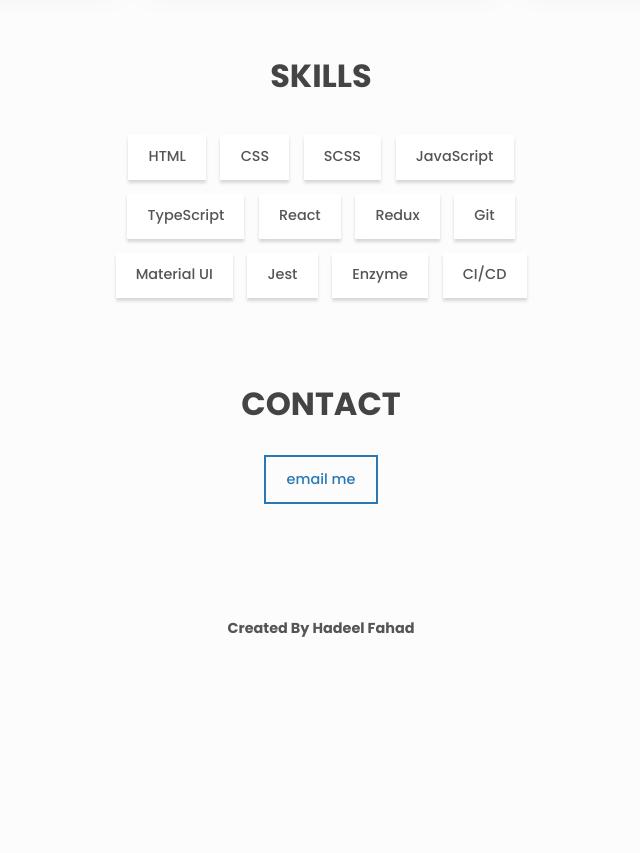
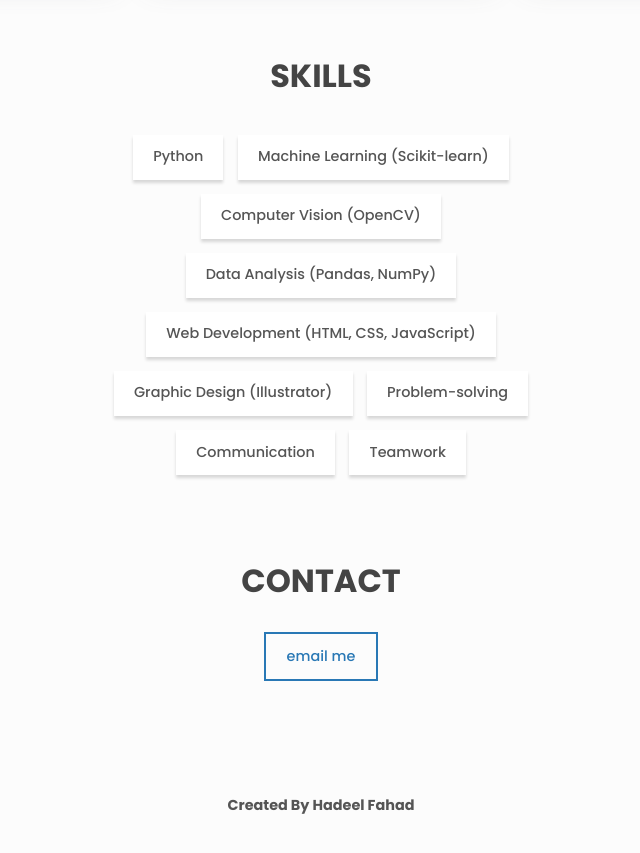
Before and after one commit to hadeeltechcampus/Myprofile.github.io, a plain HTML site: page index.html in a window 1280 px wide. Shown: the part 1100-1953 px from the top of the page, without its empty margins (319-959 px from the left). Before the commit the page ends 1788 px from the top, so only its background shows below. Drawn offline with Linux system fonts and the light colour scheme.

Commit message:
Update index.html

```diff
--- a/index.html
+++ b/index.html
@@ -184,18 +184,15 @@
       <section class="section skills" id="skills">
         <h2 class="section__title">Skills</h2>
         <ul class="skills__list">
-          <li class="skills__list-item btn btn--plain">HTML</li>
-          <li class="skills__list-item btn btn--plain">CSS</li>
-          <li class="skills__list-item btn btn--plain">SCSS</li>
-          <li class="skills__list-item btn btn--plain">JavaScript</li>
-          <li class="skills__list-item btn btn--plain">TypeScript</li>
-          <li class="skills__list-item btn btn--plain">React</li>
-          <li class="skills__list-item btn btn--plain">Redux</li>
-          <li class="skills__list-item btn btn--plain">Git</li>
-          <li class="skills__list-item btn btn--plain">Material UI</li>
-          <li class="skills__list-item btn btn--plain">Jest</li>
-          <li class="skills__list-item btn btn--plain">Enzyme</li>
-          <li class="skills__list-item btn btn--plain">CI/CD</li>
+          <li class="skills__list-item btn btn--plain">Python</li>
+          <li class="skills__list-item btn btn--plain">Machine Learning (Scikit-learn)</li>
+          <li class="skills__list-item btn btn--plain">Computer Vision (OpenCV)</li>
+          <li class="skills__list-item btn btn--plain">Data Analysis (Pandas, NumPy)</li>
+          <li class="skills__list-item btn btn--plain">Web Development (HTML, CSS, JavaScript)</li>
+          <li class="skills__list-item btn btn--plain">Graphic Design (Illustrator)</li>
+          <li class="skills__list-item btn btn--plain">Problem-solving</li>
+          <li class="skills__list-item btn btn--plain">Communication</li>
+          <li class="skills__list-item btn btn--plain">Teamwork</li>
         </ul>
       </section>
 
```
